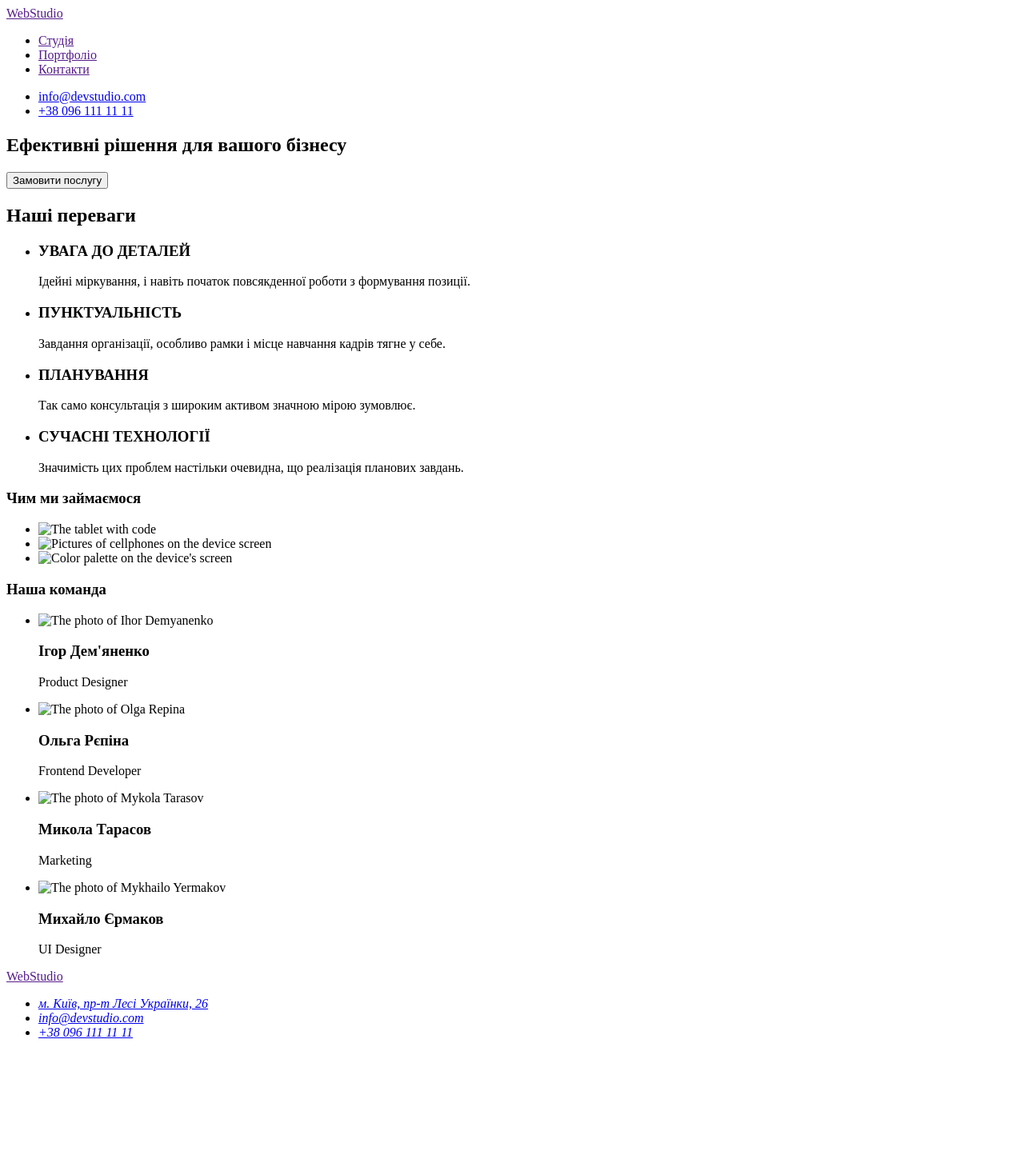
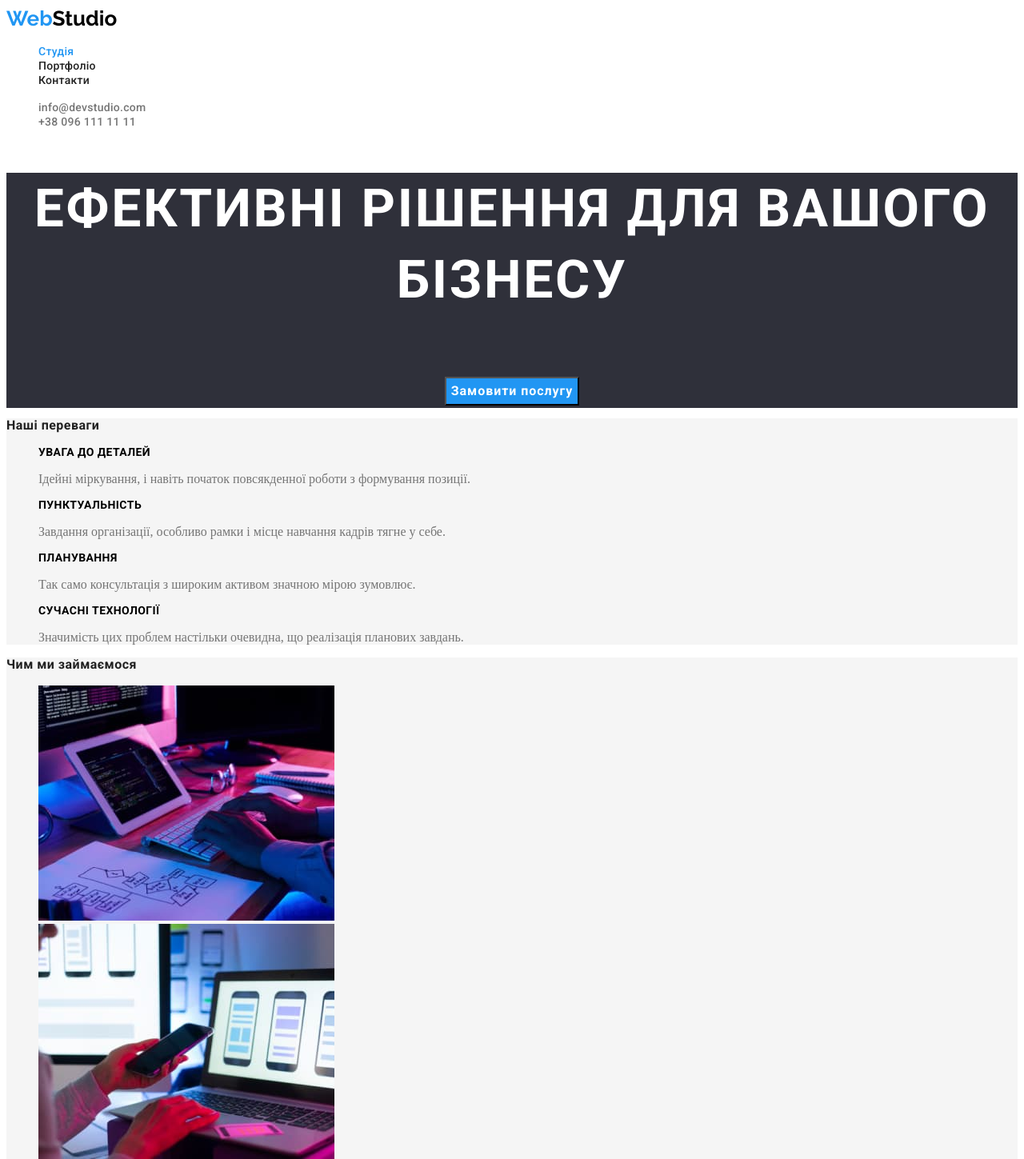
Before and after one commit to HurduzOksana/goit-markup-hw-02, a plain HTML site: page index.html in a window 1280 px wide. Shown: the top 1449 px of the page at 80% size. Before the commit the page ends 1316 px from the top, so only its background shows below. Drawn offline with Linux system fonts and the light colour scheme.

Commit message:
Adding portfolio.html, css

```diff
--- /dev/null
+++ b/css/styles.css
@@ -0,0 +1,280 @@
+:root {
+    --primary-text-color: #757575;
+    --title-text-color: #212121;
+    --white-text-color: #FFFFFF;
+    --accent: #2196F3;
+    --background-header: #FFFFFF;
+    --background-hero: #2F303A;
+    --background-main: #F5F5F5;
+    --background-team: #F5F4FA;
+    --background-footer: #2F303A;
+    --logo: #000000;
+}
+
+.body {
+    background-color: var(--background-header);
+    color: var(--primary-text-color);
+
+    font-family: Roboto, sans-serif;
+    letter-spacing: 0.03em;
+}
+
+.logo {
+    color: var(--logo);
+
+    text-decoration: none;
+
+    font-family: Raleway, sans-serif;
+    font-size: 26px;
+    line-height: 1.19;
+}
+
+h1,
+h2,
+h3 {
+    font-family: Roboto, sans-serif;
+
+}
+
+.logo-web {
+    color: var(--accent);
+
+    text-decoration: none;
+
+    font-family: Raleway, sans-serif;
+}
+
+/* Site nav */
+
+.list {
+    list-style: none;
+}
+
+.site-nav .link {
+    color: var(--title-text-color);
+
+    text-decoration: none;
+
+    font-family: Roboto, sans-serif;
+    font-weight: 500;
+    font-size: 14px;
+    line-height: 1.14;
+    letter-spacing: 0.02em;
+}
+
+.site-nav .link:active {
+    color: var(--accent);
+}
+
+.site-nav .link.current {
+    color: var(--accent);
+}
+
+.mail {
+    color: var(--primary-text-color);
+
+    text-decoration: none;
+
+    font-family: Roboto, sans-serif;
+    font-weight: 500;
+    font-size: 14px;
+    line-height: 1.14;
+    letter-spacing: 0.02em;
+
+}
+
+.mail:hover,
+.mail:focus,
+.phone:hover,
+.phone:focus {
+    color: var(--accent);
+}
+
+
+.phone {
+    color: var(--primary-text-color);
+
+    text-decoration: none;
+
+    font-family: Roboto, sans-serif;
+    font-weight: 500;
+    font-size: 14px;
+    line-height: 1.14;
+    letter-spacing: 0.02em;
+}
+
+
+/* Main */
+/* Section-main */
+
+.hero {
+    color: var(--white-text-color);
+    background-color: var(--background-hero);
+
+    font-family: Roboto, sans-serif;
+    font-size: 44px;
+    line-height: 1.36;
+    text-align: center;
+    letter-spacing: 0.06em;
+}
+
+.hero-title {
+    text-transform: uppercase;
+}
+
+
+.button.primary {
+    color: var(--white-text-color);
+    background-color: var(--accent);
+
+    font-family: Roboto, sans-serif;
+    font-weight: 700;
+    font-size: 16px;
+    line-height: 1.87;
+    letter-spacing: 0.06em;
+}
+
+.button.primary:active {
+    color: var(--accent);
+}
+
+/* Section-advantages, section-operations */
+
+.section-title {
+        color: var(--title-text-color);
+
+        font-family: Roboto, sans-serif;
+        font-size: 16px;
+        line-height: 1.18;
+        letter-spacing: 0.03em;
+}
+
+.advantages-title {
+    font-family: Roboto, sans-serif;
+    font-size: 14px;
+    line-height: 1.14;
+    letter-spacing: 0.03em;
+    text-transform: uppercase;
+}
+
+.text {
+    color: var(--primary-text-color);
+}
+
+.section-advantages,
+.section-operations {
+    background-color: var(--background-main);
+}
+
+/* Section-team */
+
+.section-team {
+    background-color: var(--background-team);
+}
+
+.position {
+    color: var(--primary-text-color);
+
+    font-family: Roboto, sans-serif;
+    font-size: 16px;
+    line-height: 1.18;
+    letter-spacing: 0.03em;
+}
+
+
+/* Div-footer */
+
+.div-footer {
+    background-color: var(--background-footer);
+
+    font-family: Roboto, sans-serif;
+    font-size: 14px;
+    line-height: 1.71;
+    letter-spacing: 0.03em;
+}
+
+.address:hover,
+.address:focus {
+    color: var(--accent);
+}
+
+.address {
+    color: var(--white-text-color);
+
+    text-decoration: none;
+    font-style: normal
+
+}
+
+.address-footer {
+    color: rgba(255, 255, 255, 0.6);
+
+    text-decoration: none;
+    font-style: normal
+
+}
+
+.address-footer:hover,
+.address-footer:focus {
+    color: var(--accent);
+}
+
+.logo-footer {
+    color: var(--white-text-color);
+
+    text-decoration: none;
+
+    font-family: Raleway, sans-serif;
+    font-size: 26px;
+    line-height: 1.19;
+    letter-spacing: 0.03em;
+}
+
+/* Portfolio */
+/* Main */
+
+
+
+.filtr.current {
+    color: var(--white-text-color);
+    background-color: var(--accent);
+
+    font-family: Roboto, sans-serif;
+    font-weight: 500;
+    font-size: 16px;
+    line-height: 1.62;
+    letter-spacing: 0.03em;
+    cursor: pointer;
+}
+
+.filtr {
+    font-family: Roboto, sans-serif;
+    font-weight: 500;
+    font-size: 16px;
+    line-height: 1.62;
+    letter-spacing: 0.03em;
+    cursor: pointer;
+}
+
+.filtr:hover,
+.filtr:focus {
+color: var(--accent);
+}
+
+.portfolio {
+    color: var(--title-text-color);
+
+    font-family: Roboto, sans-serif;
+    font-size: 18px;
+    line-height: 2;
+    letter-spacing: 0.06em;
+}
+
+.portfolio .text {
+    color: var(--primary-text-color);
+
+    font-family: Roboto, sans-serif;
+    font-size: 16px;
+    line-height: 1.87;
+    letter-spacing: 0.03em;
+}
--- a/index.html
+++ b/index.html
@@ -6,56 +6,67 @@
     <meta http-equiv="X-UA-Compatible" content="IE=edge">
     <meta name="viewport" content="width=, initial-scale=1.0">
     <title>Document</title>
+    <link
+       href="https://fonts.googleapis.com/css2?family=Raleway:wght@700&family=Roboto:wght@400;500;700;900&display=swap"
+        rel="stylesheet">
+    <link rel="stylesheet" href="./css/styles.css" />
 </head>
 
-<body>
+<body class="page">
     <header>
         <nav>
-            <a href="">WebStudio</a>
-            <ul>
-                <li><a href="">Студія</a></li>
-                <li><a href="">Портфоліо</a></li>
-                <li><a href="">Контакти</a></li>
+            <a href="" class="logo">
+                <span class="logo-web">Web</span>Studio</a>
+
+            <ul class="site-nav list">
+                <li><a href="./index.html" class="link current">Студія</a></li>
+                <li><a href="./portfolio.html" class="link">Портфоліо</a></li>
+                <li><a href="" class="link">Контакти</a></li>
             </ul>
         </nav>
-        <ul>
-            <li><a href="mailto:info@devstudio.com">info@devstudio.com</a></li>
-            <li><a href="tel:+380961111111">+38 096 111 11 11</a></li>
+
+        <ul class="contact list">
+            <li><a href="mailto:info@devstudio.com" class="mail">info@devstudio.com</a></li>
+            <li><a href="tel:+380961111111" class="phone">+38 096 111 11 11</a></li>
         </ul>
+
     </header>
+
     <main>
-        <section>
-            <h1>Ефективні рішення для вашого бізнесу</h1>
-            <button type="button">Замовити послугу</button>
+        <section class="hero">
+            <h1 class="hero-title">Ефективні рішення для вашого бізнесу</h1>
+            <button type="button" class="button primary">Замовити послугу</button>
         </section>
-        <section>
-            <h2>Наші переваги</h2>
-            <ul>
+
+        <section class="section-advantages">
+            <h2 class="section-title">Наші переваги</h2>
+            <ul class="advantages list">
                 <li>
-                    <h3>УВАГА ДО ДЕТАЛЕЙ</h3>
-                    <p>Ідейні міркування, і навіть початок повсякденної роботи з формування позиції.
+                    <h3 class="advantages-title">Увага до деталей</h3>
+                    <p class="text">Ідейні міркування, і навіть початок повсякденної роботи з формування позиції.
                     </p>
                 </li>
                 <li>
-                    <h3>ПУНКТУАЛЬНІСТЬ</h3>
-                    <p>Завдання організації, особливо рамки і місце навчання кадрів тягне у себе.
+                    <h3 class="advantages-title">Пунктуальність</h3>
+                    <p class="text">Завдання організації, особливо рамки і місце навчання кадрів тягне у себе.
                     </p>
                 </li>
                 <li>
-                    <h3>ПЛАНУВАННЯ</h3>
-                    <p>Так само консультація з широким активом значною мірою зумовлює.
+                    <h3 class="advantages-title">Планування</h3>
+                    <p class="text">Так само консультація з широким активом значною мірою зумовлює.
                     </p>
                 </li>
                 <li>
-                    <h3>СУЧАСНІ ТЕХНОЛОГІЇ</h3>
-                    <p>Значимість цих проблем настільки очевидна, що реалізація планових завдань.
+                    <h3 class="advantages-title">Сучасні технології</h3>
+                    <p class="text">Значимість цих проблем настільки очевидна, що реалізація планових завдань.
                     </p>
                 </li>
             </ul>
         </section>
-        <section>
-            <h3>Чим ми займаємося</h3>
-            <ul>
+
+        <section class="section-operations">
+            <h3 class="section-title">Чим ми займаємося</h3>
+            <ul class="operations list">
                 <li>
                     <img src="./images/img1.jpg" alt="The tablet with code" width="370">
                 </li>
@@ -67,41 +78,44 @@
                 </li>
             </ul>
         </section>
-        <section>
-            <h3>Наша команда</h3>
-            <ul>
+
+        <section class="section-team">
+            <h3 class="section-title">Наша команда</h3>
+            <ul class="team list">
                 <li>
                     <img src="./images/per1.jpg" alt="The photo of Ihor Demyanenko" width="270">
-                    <h3>Ігор Дем'яненко</h3>
-                    <p>Product Designer</p>
+                    <h3 class="section-title">Ігор Дем'яненко</h3>
+                    <p class="position">Product Designer</p>
                 </li>
                 <li>
                     <img src="./images/per2.jpg" alt="The photo of Olga Repina" width="270">
-                    <h3>Ольга Рєпіна</h3>
-                    <p>Frontend Developer</p>
+                    <h3 class="section-title">Ольга Рєпіна</h3>
+                    <p class="position">Frontend Developer</p>
                 </li>
                 <li>
                     <img src="./images/per3.jpg" alt="The photo of Mykola Tarasov" width="270">
-                    <h3>Микола Тарасов</h3>
-                    <p>Marketing</p>
+                    <h3 class="section-title">Микола Тарасов</h3>
+                    <p class="position">Marketing</p>
                 </li>
                 <li>
                     <img src="./images/per4.jpg" alt="The photo of Mykhailo Yermakov" width="270">
-                    <h3>Михайло Єрмаков</h3>
-                    <p>UI Designer</p>
+                    <h3 class="section-title">Михайло Єрмаков</h3>
+                    <p class="position">UI Designer</p>
                 </li>
             </ul>
         </section>
     </main>
+
     <footer>
-        <div>
-            <a href="">WebStudio</a>
+        <div class="div-footer">
+            <a href="" class="logo-footer">
+            <span class="logo-web">Web</span>Studio</a>
             <address>
-                <ul>
-                    <li><a href="http://surl.li/cxazm" target="_blank" rel="noopener noreferrer">м. Київ, пр-т Лесі
+                <ul class="address list">
+                    <li><a href="http://surl.li/cxazm" target="_blank" rel="noopener noreferrer" class="address">м. Київ, пр-т Лесі
                             Українки, 26</a></li>
-                    <li><a href="mailto:info@devstudio.com">info@devstudio.com</a></li>
-                    <li><a href="tel:+380961111111">+38 096 111 11 11</a></li>
+                    <li><a href="mailto:info@devstudio.com" class="address-footer">info@devstudio.com</a></li>
+                    <li><a href="tel:+380961111111" class="address-footer">+38 096 111 11 11</a></li>
                 </ul>
             </address>
         </div>
```
Also changed, not shown: portfolio.html (added, +110 -0 lines), images/img1.jpg (added), images/img2.jpg (added), images/img3.jpg (added), images/per1.jpg (added), images/per2.jpg (added), images/per3.jpg (added), images/per4.jpg (added), images/portfolio1.jpg (added), images/portfolio2.jpg (added), images/portfolio3.jpg (added), images/portfolio4.jpg (added), images/portfolio5.jpg (added), images/portfolio6.jpg (added), 4 more files.
